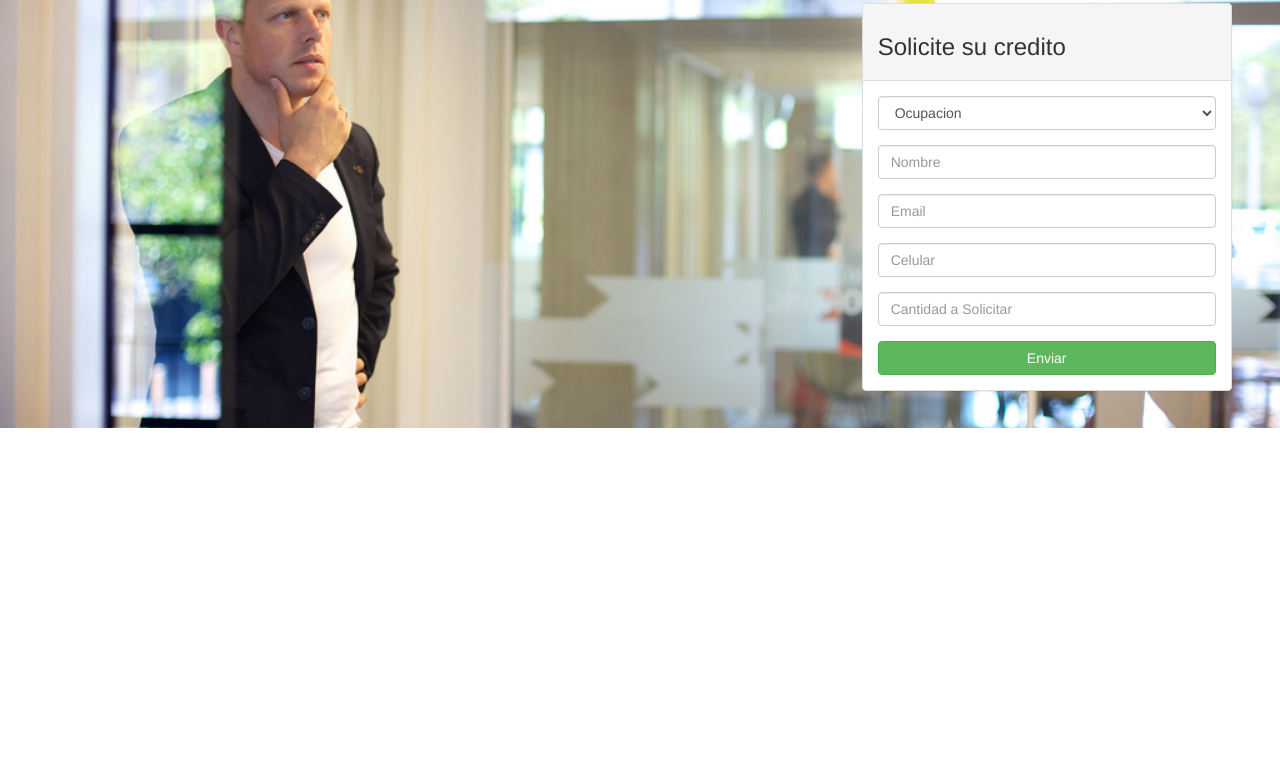
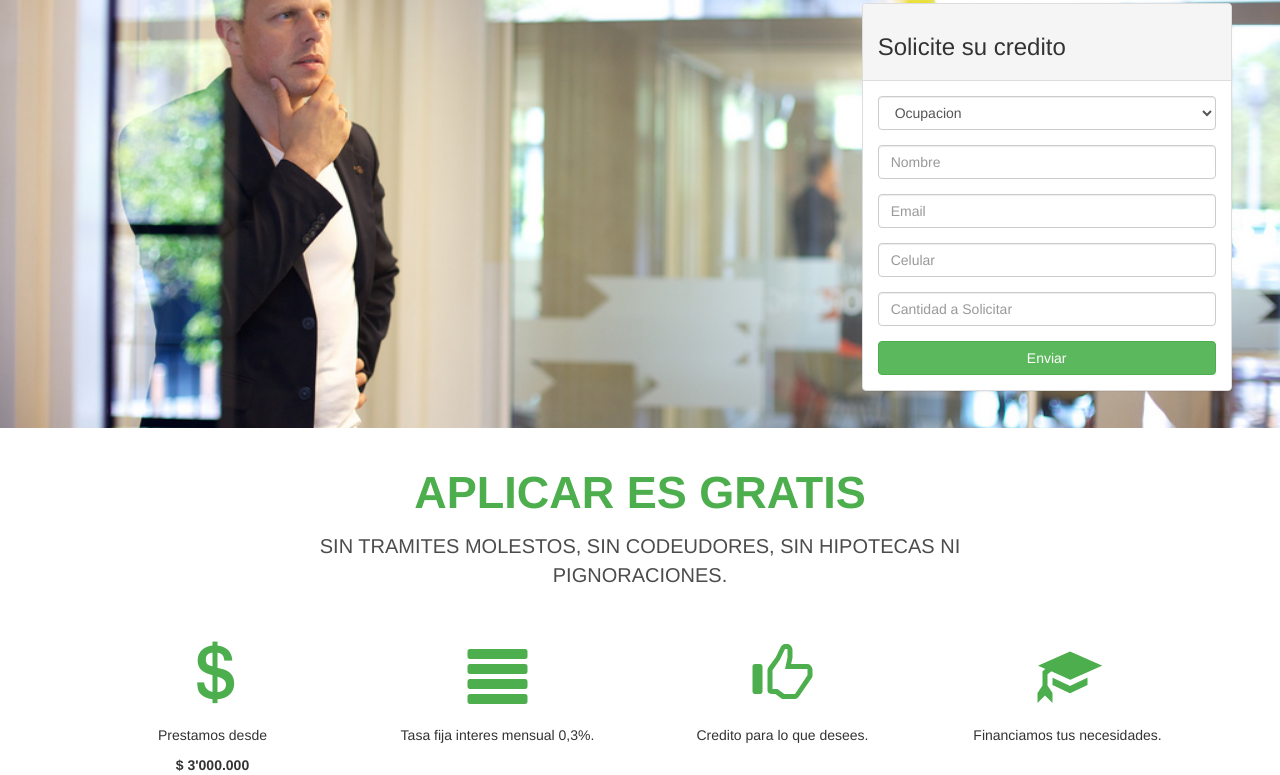
Before and after one commit to ricardorojass/solucionfinanciera, a plain HTML site: page index.html in a window 1280 px wide. Shown: the part 126-901 px from the top of the page. Before the commit the page ends 800 px from the top, so only its background shows below. Drawn offline with nearby package versions, Linux system fonts and the light colour scheme.

Commit message:
Add services

```diff
--- a/assets/css/custom.css
+++ b/assets/css/custom.css
@@ -25,3 +25,33 @@
   font-weight: 100;
   padding: 7px;
 }
+
+/* Services */
+
+.services {
+  text-transform: uppercase;
+  margin-bottom: 50px;
+}
+
+.services h1 {
+  color: #4cae4c;
+  font-size: 45px;
+  font-weight: 600;
+  margin-top: 40px;
+  margin-bottom: 15px;
+}
+
+.services .copy1 {
+  color: #4c4c4c;
+  font-size: 20px;
+  font-weight: 300;
+}
+
+.service {
+  text-align: center;
+}
+
+.head-service {
+  font-size: 60px;
+  color: #4cae4c;
+}
--- a/index.html
+++ b/index.html
@@ -27,7 +27,7 @@
             alt="Solucion Financiera" />
      </div>
    </div>
- </div>
+ </div><!-- end row -->
 
       <div class="header">
           <div class="col-sm-7"></div>
@@ -62,6 +62,54 @@
               </div>
             </div>
           </div>
+      </div> <!--end header -->
+
+      <div class="row">
+        <div class="container">
+          <div class="col-sm-2"></div>
+          <div class="col-sm-8 text-center services">
+            <h1>Aplicar es Gratis</h1>
+            <span class="copy1">Sin tramites molestos, sin codeudores, sin hipotecas ni pignoraciones.</span>
+          </div>
+        </div>
+      </div> <!-- end row -->
+
+      <div class="row">
+        <div class="container service">
+          <div class="col-xs-3">
+            <div class="head-service">
+               <span class="glyphicon glyphicon-usd"></span>
+            </div>
+            <div class="content-service">
+              <p>Prestamos desde</p>
+              <strong>$ 3'000.000</strong>
+            </div>
+          </div>
+          <div class="col-xs-3">
+            <div class="head-service">
+               <span class="glyphicon glyphicon-align-justify"></span>
+            </div>
+            <div class="content-service">
+              <p>Tasa fija interes mensual 0,3%.</p>
+            </div>
+          </div>
+          <div class="col-xs-3">
+            <div class="head-service">
+               <span class="glyphicon glyphicon-thumbs-up"></span>
+            </div>
+            <div class="content-service">
+              <p>Credito para lo que desees.</p>
+            </div>
+          </div>
+          <div class="col-xs-3">
+            <div class="head-service">
+               <span class="glyphicon glyphicon-education"></span>
+            </div>
+            <div class="content-service">
+              <p>Financiamos tus necesidades.</p>
+            </div>
+          </div>
+        </div>
       </div>
 </body>
 </html>
```
